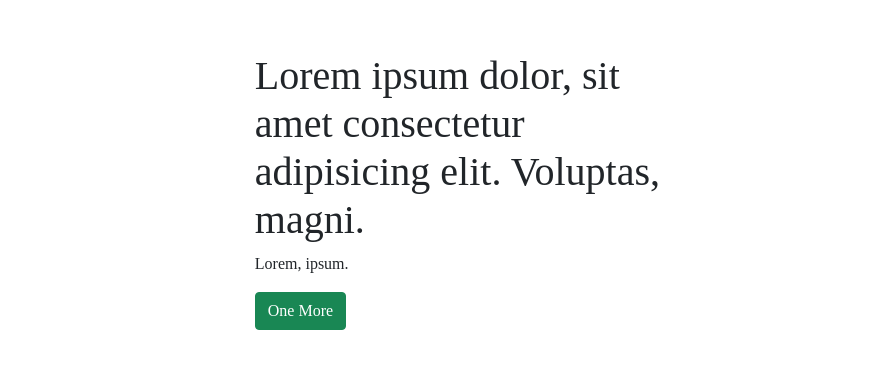
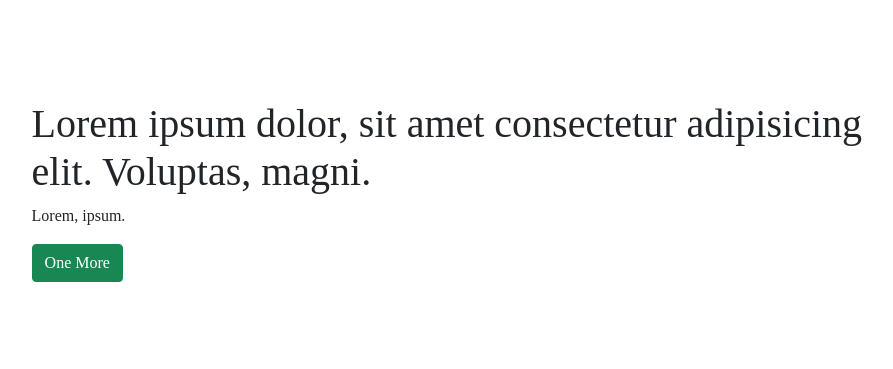
Before and after one commit to np03a170120/rewire, a plain HTML site: page index.html in a window 1280 px wide. Shown: the part 209-578 px from the top of the page, without its empty margins (162-1055 px from the left). Drawn offline with nearby package versions, Linux system fonts and the light colour scheme; no server answers; a web font is replaced by a local one.

Commit message:
margin fixed

```diff
--- a/main.css
+++ b/main.css
@@ -6,7 +6,7 @@
 }
 
 .content {
-    margin: auto 30%;
+    margin: auto 10%;
 }
 
 body {
```
